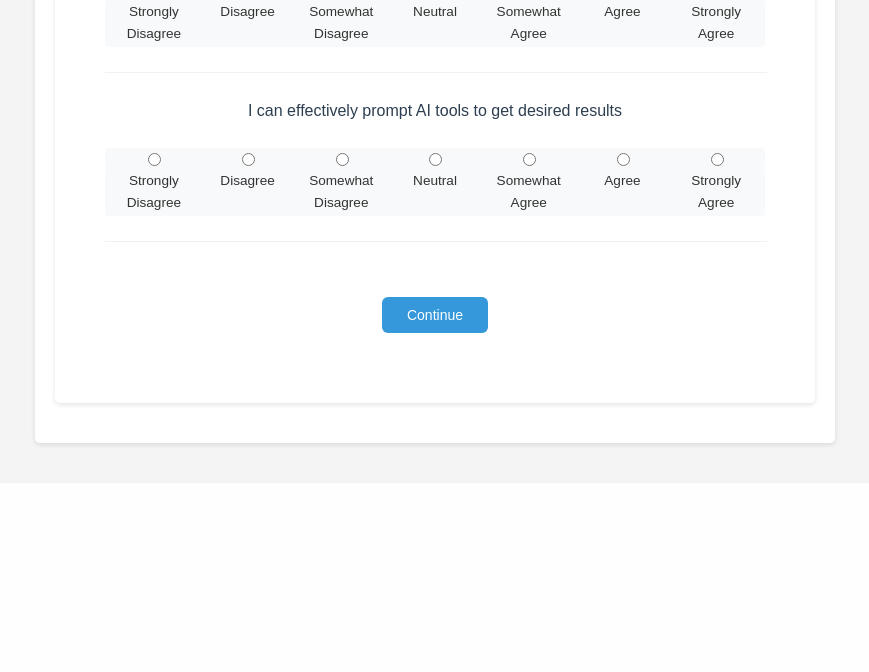
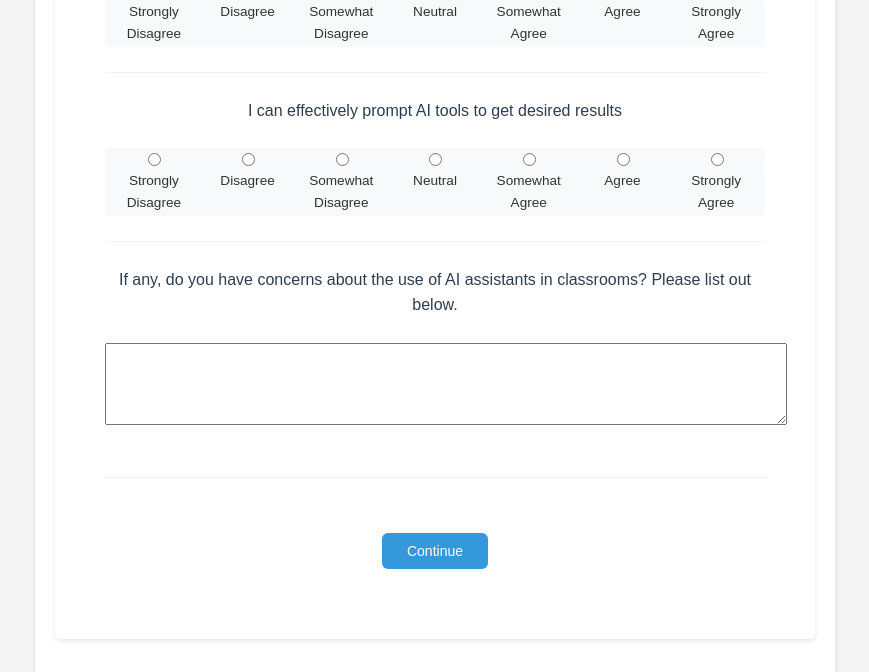
Before and after one commit to griffin-pitts/Overreliance-Testing-Platform, a Flask app: page /pre_survey in a window 1280 px wide. Shown: the part 4200-4872 px from the top of the page, without its empty margins (205-1074 px from the left). Before the commit the page ends 4648 px from the top, so only its background shows below. Run offline with Flask 3, Linux system fonts and the light colour scheme.

Commit message:
Update pre_survey.html

```diff
--- a/app/templates/pre_survey.html
+++ b/app/templates/pre_survey.html
@@ -561,6 +561,11 @@
                 <div>Strongly<br/>Agree</div>
             </div>
         </div>
+        <hr size="1" class="hrline" color="f1f1f1">
+        <p>If any, do you have concerns about the use of AI assistants in classrooms? Please list out below.</p>
+        <div style="margin-bottom: 20px;">
+        <textarea name="ai_classroom_concerns" rows="4" class="form-control" style="width: 100%; padding: 10px;"></textarea>
+        </div>
 
         <hr size="1" class="hrline" color="f1f1f1">
         <button type="submit" class="survey-btn">Continue</button>
```
